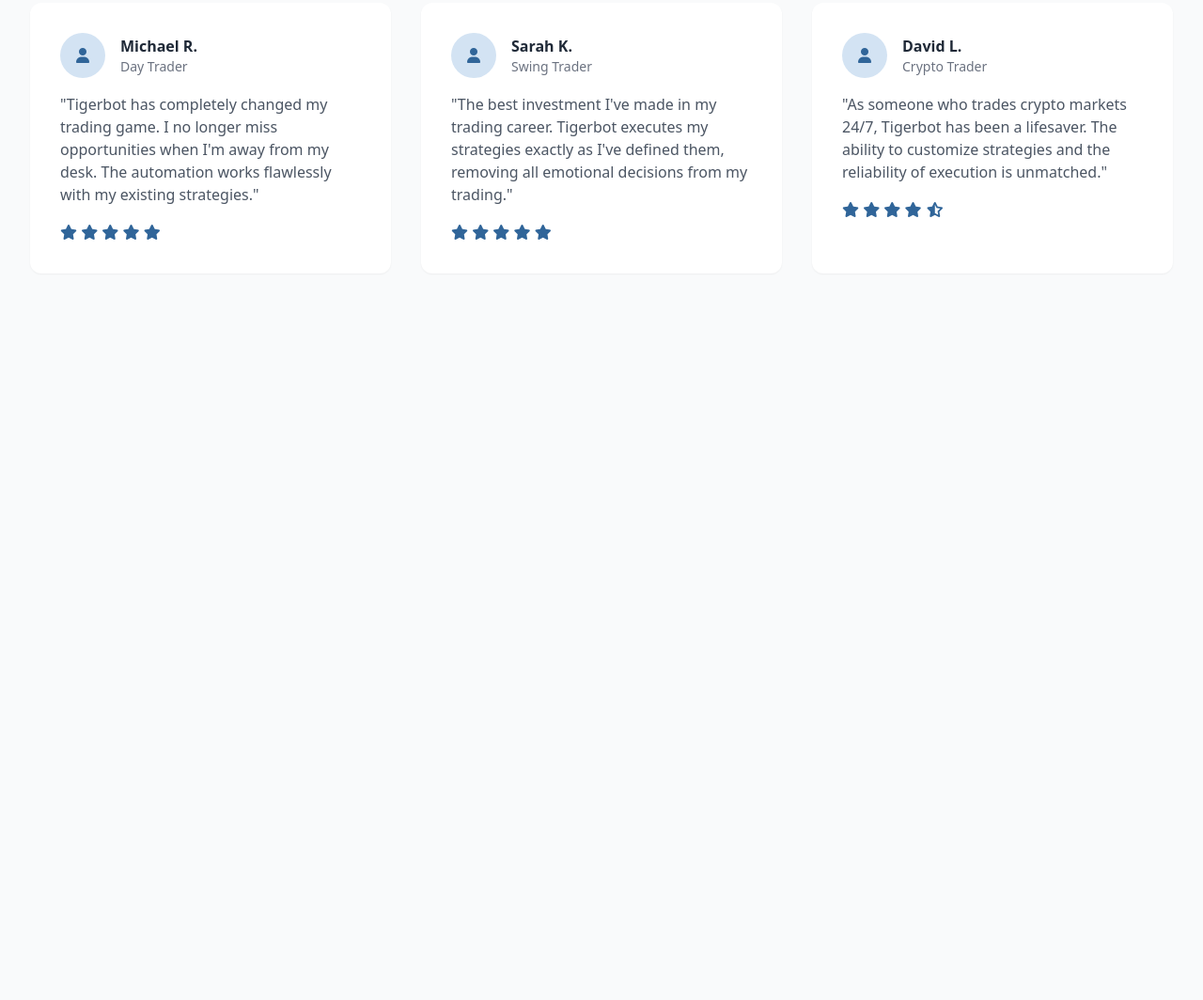
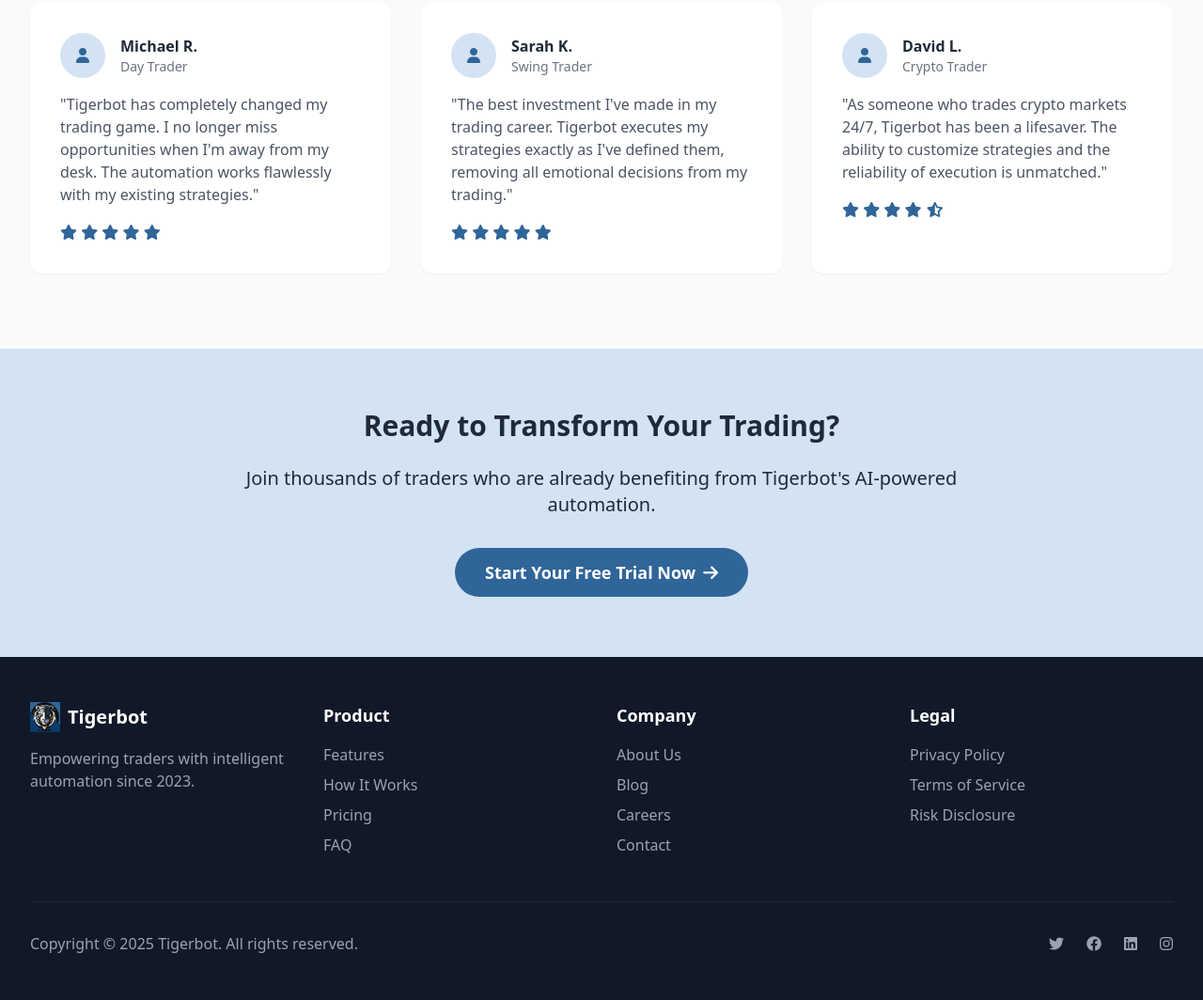
Before and after one commit to Mckings1/tigerbot, a plain HTML site: page index.html in a window 1280 px wide. Shown: the part 3619-4683 px from the top of the page at 94% size. Before the commit the page ends 3990 px from the top, so only its background shows below. Drawn offline with nearby package versions, Linux system fonts and the light colour scheme.

Commit message:
finalCTA and footer added

```diff
--- a/index.html
+++ b/index.html
@@ -367,6 +367,75 @@
       </div>
     </div>
   </section>
+
+  <!-- Final CTA -->
+  <section class="py-16 bg-[#D3E3F3]">
+    <div class="max-w-7xl mx-auto px-4 sm:px-6 lg:px-8 text-center">
+      <h2 class="text-3xl font-bold mb-6">Ready to Transform Your Trading?</h2>
+      <p class="text-xl mb-8 max-w-3xl mx-auto">Join thousands of traders who are already benefiting from Tigerbot's
+        AI-powered automation.</p>
+      <a href="#download"
+        class="bg-[#306599] hover:bg-[#0A3C6D] text-white font-bold py-3 px-8 rounded-full text-lg transition duration-300 inline-flex items-center">
+
+        Start Your Free Trial Now <i class="fas fa-arrow-right ml-2"></i>
+      </a>
+    </div>
+  </section>
+
+  <!-- Footer -->
+  <footer class="bg-gray-900 text-white py-12">
+    <div class="max-w-7xl mx-auto px-4 sm:px-6 lg:px-8">
+      <div class="grid md:grid-cols-4 gap-8">
+        <div>
+          <div class="flex items-center mb-4">
+            <img src="TIGERLOGO0002.JPG" alt="Logo" class="w-8 h-8 mr-2" />
+
+            <span class="text-xl font-bold">Tigerbot</span>
+          </div>
+          <p class="text-gray-400">Empowering traders with intelligent automation since 2023.</p>
+        </div>
+
+        <div>
+          <h3 class="text-lg font-semibold mb-4">Product</h3>
+          <ul class="space-y-2">
+            <li><a href="#features" class="text-gray-400 hover:text-white transition">Features</a></li>
+            <li><a href="#how" class="text-gray-400 hover:text-white transition">How It Works</a></li>
+            <li><a href="#download" class="text-gray-400 hover:text-white transition">Pricing</a></li>
+            <li><a href="#" class="text-gray-400 hover:text-white transition">FAQ</a></li>
+          </ul>
+        </div>
+
+        <div>
+          <h3 class="text-lg font-semibold mb-4">Company</h3>
+          <ul class="space-y-2">
+            <li><a href="#" class="text-gray-400 hover:text-white transition">About Us</a></li>
+            <li><a href="#" class="text-gray-400 hover:text-white transition">Blog</a></li>
+            <li><a href="#" class="text-gray-400 hover:text-white transition">Careers</a></li>
+            <li><a href="#" class="text-gray-400 hover:text-white transition">Contact</a></li>
+          </ul>
+        </div>
+
+        <div>
+          <h3 class="text-lg font-semibold mb-4">Legal</h3>
+          <ul class="space-y-2">
+            <li><a href="#" class="text-gray-400 hover:text-white transition">Privacy Policy</a></li>
+            <li><a href="#" class="text-gray-400 hover:text-white transition">Terms of Service</a></li>
+            <li><a href="#" class="text-gray-400 hover:text-white transition">Risk Disclosure</a></li>
+          </ul>
+        </div>
+      </div>
+
+      <div class="border-t border-gray-800 mt-12 pt-8 flex flex-col md:flex-row justify-between items-center">
+        <p class="text-gray-400 mb-4 md:mb-0">Copyright © <span id="year">2023</span> Tigerbot. All rights reserved.</p>
+        <div class="flex space-x-6">
+          <a href="#" class="text-gray-400 hover:text-white"><i class="fab fa-twitter"></i></a>
+          <a href="#" class="text-gray-400 hover:text-white"><i class="fab fa-facebook"></i></a>
+          <a href="#" class="text-gray-400 hover:text-white"><i class="fab fa-linkedin"></i></a>
+          <a href="#" class="text-gray-400 hover:text-white"><i class="fab fa-instagram"></i></a>
+        </div>
+      </div>
+    </div>
+  </footer>
   <script>
     // Update copyright year
     document.getElementById('year').textContent = new Date().getFullYear();
```
